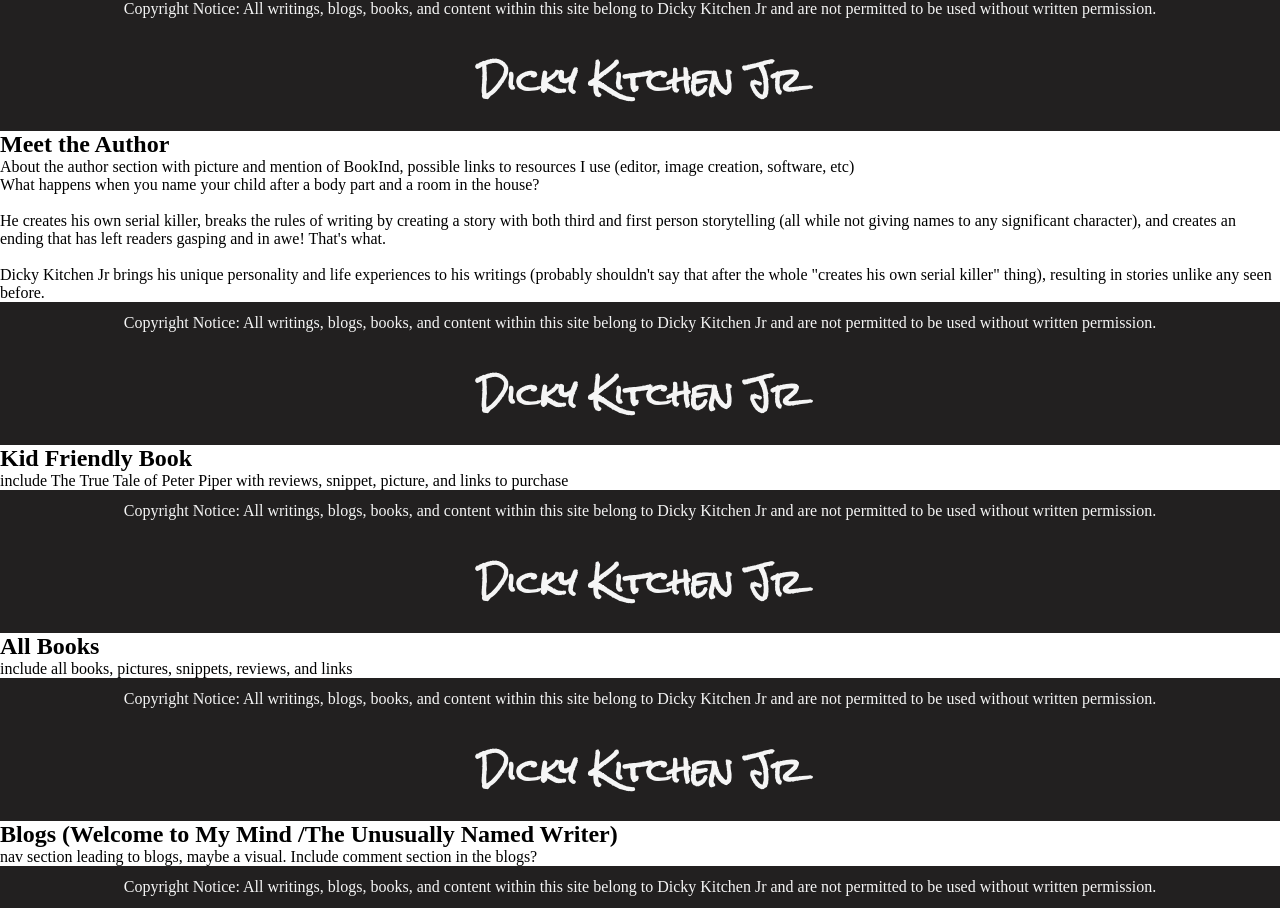
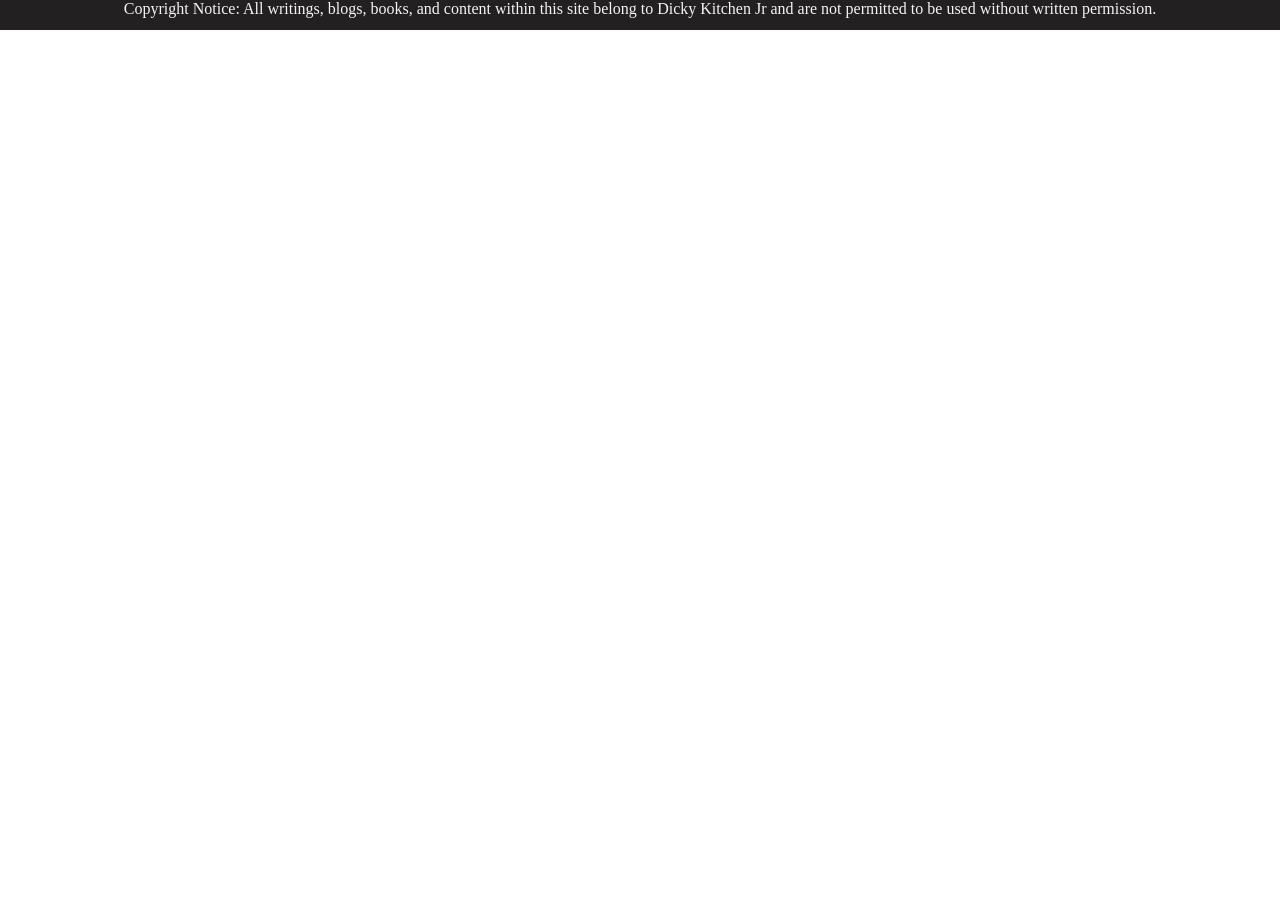
Before and after one commit to DickyKitchenJr/author-site-version-2, a React (Create React App) app in the folder author-v2/: page / in a window 1280 px wide. Shown: the part 776-1684 px from the top of the page. After the commit the page ends 806 px from the top, so only its background shows below. Built offline with nearby package versions, Linux system fonts and the light colour scheme.

Commit message:
Update App.js

```diff
--- a/author-v2/src/App.js
+++ b/author-v2/src/App.js
@@ -1,4 +1,5 @@
 import './App.css';
+import { Route, Routes } from 'react-router-dom';
 import LandingPage from './Components/LandingPage';
 import About from './Components/About';
 import KidFriendly from './Components/KidFriendly';
@@ -8,11 +9,13 @@ import BlogSection from './Components/BlogSection';
 function App() {
   return (
     <>
-      <LandingPage />
-      <About />
-      <KidFriendly />
-      <AllBooks />
-      <BlogSection />
+      <Routes>
+        <Route path='/' element = {<LandingPage />} />
+        <Route path='/about' element= {<About />} />
+        <Route path='/blogs' element={<BlogSection />} />
+        <Route path='/thrillers' element={<AllBooks />} />
+        <Route path='/kidfriendly' element= {<KidFriendly />} />
+      </Routes>
     </>
   );
 }
```
